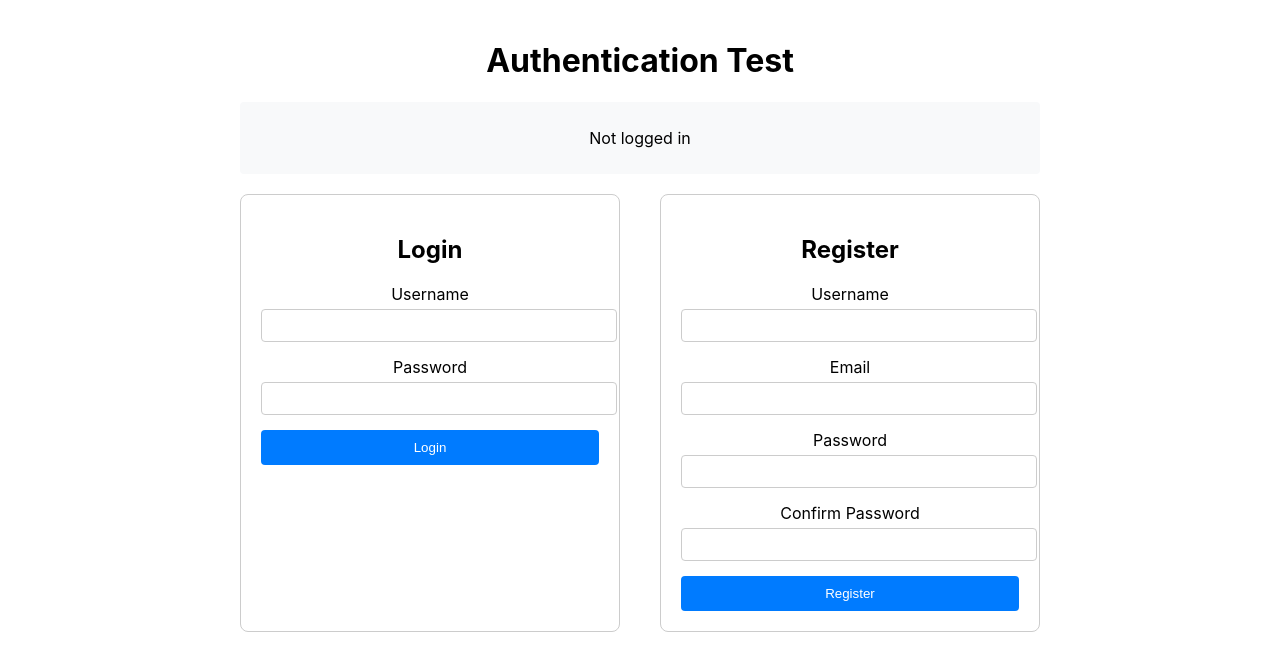
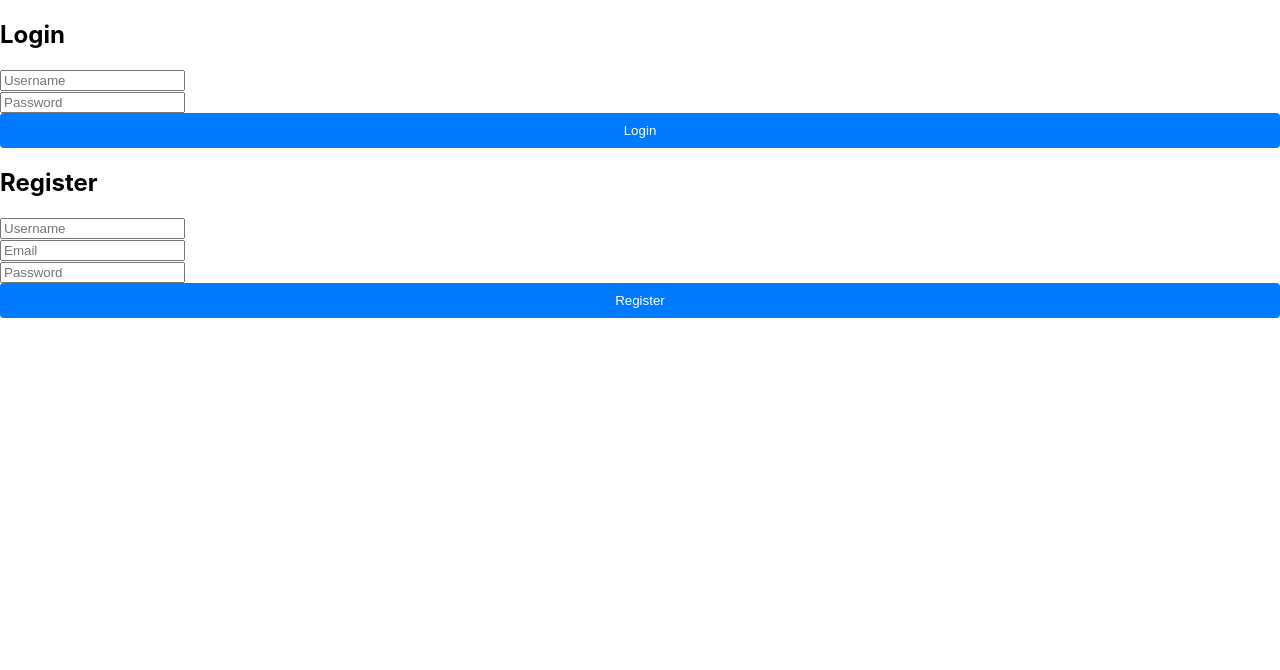
Before and after one commit to FarmanOthman/Django-challenges, a React (Create React App) app in the folder Challenge-3/frontend/: page / in a window 1280 px wide. Shown: the top 670 px of the page. Built offline with nearby package versions, Linux system fonts and the light colour scheme.

Commit message:
Refactor authentication forms to use local state and improve routing structure

```diff
--- a/Challenge-3/frontend/src/App.js
+++ b/Challenge-3/frontend/src/App.js
@@ -1,46 +1,46 @@
-import { AuthProvider } from './contexts/AuthContext';
-import { useAuth } from './contexts/AuthContext';
+import React from 'react';
+import { BrowserRouter as Router, Routes, Route, Navigate } from 'react-router-dom';
+import { AuthProvider, useAuth } from './contexts/AuthContext';
 import LoginForm from './components/LoginForm';
 import RegisterForm from './components/RegisterForm';
+import Home from './components/pages/Home';
+import PostDetail from './components/posts/PostDetail';
 import './App.css';
 
-function AuthStatus() {
-  const { user, logout } = useAuth();
+const PrivateRoute = ({ children }) => {
+  const { user, loading } = useAuth();
 
-  return (
-    <div className="auth-status">
-      {user ? (
-        <div>
-          <p>Logged in as: {user.username}</p>
-          <button onClick={logout}>Logout</button>
-        </div>
-      ) : (
-        <p>Not logged in</p>
-      )}
-    </div>
-  );
+  if (loading) {
+    return <div>Loading...</div>;
   }
+
+  return user ? children : <Navigate to="/" />;
+};
 
 function App() {
   return (
+    <Router>
       <AuthProvider>
-      <div className="App">
-        <h1>Authentication Test</h1>
-        <AuthStatus />
-
-        <div className="auth-forms">
-          <div className="form-section">
-            <h2>Login</h2>
+        <Routes>
+          <Route path="/" element={
+            <div className="auth-container">
               <LoginForm />
-          </div>
-
-          <div className="form-section">
-            <h2>Register</h2>
               <RegisterForm />
             </div>
-        </div>
-      </div>
+          } />
+          <Route path="/home" element={
+            <PrivateRoute>
+              <Home />
+            </PrivateRoute>
+          } />
+          <Route path="/posts/:id" element={
+            <PrivateRoute>
+              <PostDetail />
+            </PrivateRoute>
+          } />
+        </Routes>
       </AuthProvider>
+    </Router>
   );
 }
 
--- a/Challenge-3/frontend/src/components/LoginForm.js
+++ b/Challenge-3/frontend/src/components/LoginForm.js
@@ -1,55 +1,59 @@
-import { useForm } from 'react-hook-form';
+import React, { useState } from 'react';
 import { useAuth } from '../contexts/AuthContext';
-import { useState } from 'react';
+import { useNavigate } from 'react-router-dom';
 
 const LoginForm = () => {
+  const [formData, setFormData] = useState({
+    username: '',
+    password: ''
+  });
+  const [error, setError] = useState('');
   const { login } = useAuth();
-  const [error, setError] = useState('');
-  const {
-    register,
-    handleSubmit,
-    formState: { errors, isSubmitting },
-  } = useForm();
+  const navigate = useNavigate();
 
-  const onSubmit = async (data) => {
+  const handleSubmit = async (e) => {
+    e.preventDefault();
     setError('');
-    const result = await login(data.username, data.password);
+    const result = await login(formData.username, formData.password);
     if (!result.success) {
       setError(result.error);
+    } else {
+      navigate('/home');
     }
   };
 
+  const handleChange = (e) => {
+    setFormData({
+      ...formData,
+      [e.target.name]: e.target.value
+    });
+  };
+
   return (
-    <form onSubmit={handleSubmit(onSubmit)} className="login-form">
-      <div className="form-group">
-        <label htmlFor="username">Username</label>
+    <form onSubmit={handleSubmit} className="login-form">
+      <h2>Login</h2>
+      {error && <div className="error">{error}</div>}
+      <div>
         <input
-          id="username"
           type="text"
-          {...register('username', { required: 'Username is required' })}
+          name="username"
+          placeholder="Username"
+          value={formData.username}
+          onChange={handleChange}
+          required
         />
-        {errors.username && (
-          <span className="error">{errors.username.message}</span>
-        )}
       </div>
-
-      <div className="form-group">
-        <label htmlFor="password">Password</label>
+      <div>
         <input
-          id="password"
           type="password"
-          {...register('password', { required: 'Password is required' })}
+          name="password"
+          placeholder="Password"
+          value={formData.password}
+          onChange={handleChange}
+          required
         />
-        {errors.password && (
-          <span className="error">{errors.password.message}</span>
-        )}
       </div>
-
-      {error && <div className="error-message">{error}</div>}
-
-      <button type="submit" disabled={isSubmitting}>
-        {isSubmitting ? 'Logging in...' : 'Login'}
-      </button>
+      <button type="submit">Login</button>
     </form>
   );
 };
--- a/Challenge-3/frontend/src/components/RegisterForm.js
+++ b/Challenge-3/frontend/src/components/RegisterForm.js
@@ -1,102 +1,70 @@
-import { useForm } from 'react-hook-form';
+import React, { useState } from 'react';
 import { useAuth } from '../contexts/AuthContext';
-import { useState } from 'react';
+import { useNavigate } from 'react-router-dom';
 
 const RegisterForm = () => {
-  const { register: registerUser } = useAuth();
+  const [formData, setFormData] = useState({
+    username: '',
+    email: '',
+    password: ''
+  });
   const [error, setError] = useState('');
-  const {
-    register,
-    handleSubmit,
-    formState: { errors, isSubmitting },
-    watch,
-  } = useForm();
+  const { register } = useAuth();
+  const navigate = useNavigate();
 
-  const password = watch('password');
-
-  const onSubmit = async (data) => {
+  const handleSubmit = async (e) => {
+    e.preventDefault();
     setError('');
-    const result = await registerUser(data.username, data.email, data.password);
+    const result = await register(formData.username, formData.email, formData.password);
     if (!result.success) {
       setError(result.error);
+    } else {
+      navigate('/home');
     }
   };
 
+  const handleChange = (e) => {
+    setFormData({
+      ...formData,
+      [e.target.name]: e.target.value
+    });
+  };
+
   return (
-    <form onSubmit={handleSubmit(onSubmit)} className="register-form">
-      <div className="form-group">
-        <label htmlFor="username">Username</label>
+    <form onSubmit={handleSubmit} className="register-form">
+      <h2>Register</h2>
+      {error && <div className="error">{error}</div>}
+      <div>
         <input
-          id="username"
           type="text"
-          {...register('username', {
-            required: 'Username is required',
-            minLength: {
-              value: 3,
-              message: 'Username must be at least 3 characters',
-            },
-          })}
+          name="username"
+          placeholder="Username"
+          value={formData.username}
+          onChange={handleChange}
+          required
         />
-        {errors.username && (
-          <span className="error">{errors.username.message}</span>
-        )}
       </div>
-
-      <div className="form-group">
-        <label htmlFor="email">Email</label>
+      <div>
         <input
-          id="email"
           type="email"
-          {...register('email', {
-            required: 'Email is required',
-            pattern: {
-              value: /^[A-Z0-9._%+-]+@[A-Z0-9.-]+\.[A-Z]{2,}$/i,
-              message: 'Invalid email address',
-            },
-          })}
+          name="email"
+          placeholder="Email"
+          value={formData.email}
+          onChange={handleChange}
+          required
         />
-        {errors.email && <span className="error">{errors.email.message}</span>}
       </div>
-
-      <div className="form-group">
-        <label htmlFor="password">Password</label>
+      <div>
         <input
-          id="password"
           type="password"
-          {...register('password', {
-            required: 'Password is required',
-            minLength: {
-              value: 6,
-              message: 'Password must be at least 6 characters',
-            },
-          })}
+          name="password"
+          placeholder="Password"
+          value={formData.password}
+          onChange={handleChange}
+          required
         />
-        {errors.password && (
-          <span className="error">{errors.password.message}</span>
-        )}
       </div>
-
-      <div className="form-group">
-        <label htmlFor="confirmPassword">Confirm Password</label>
-        <input
-          id="confirmPassword"
-          type="password"
-          {...register('confirmPassword', {
-            required: 'Please confirm your password',
-            validate: (value) =>
-              value === password || 'The passwords do not match',
-          })}
-        />
-        {errors.confirmPassword && (
-          <span className="error">{errors.confirmPassword.message}</span>
-        )}
-      </div>
-
-      {error && <div className="error-message">{error}</div>}
-
-      <button type="submit" disabled={isSubmitting}>
-        {isSubmitting ? 'Registering...' : 'Register'}
-      </button>
+      <button type="submit">Register</button>
     </form>
   );
 };
```
Lines whose indentation alone changed are shown as unchanged.
